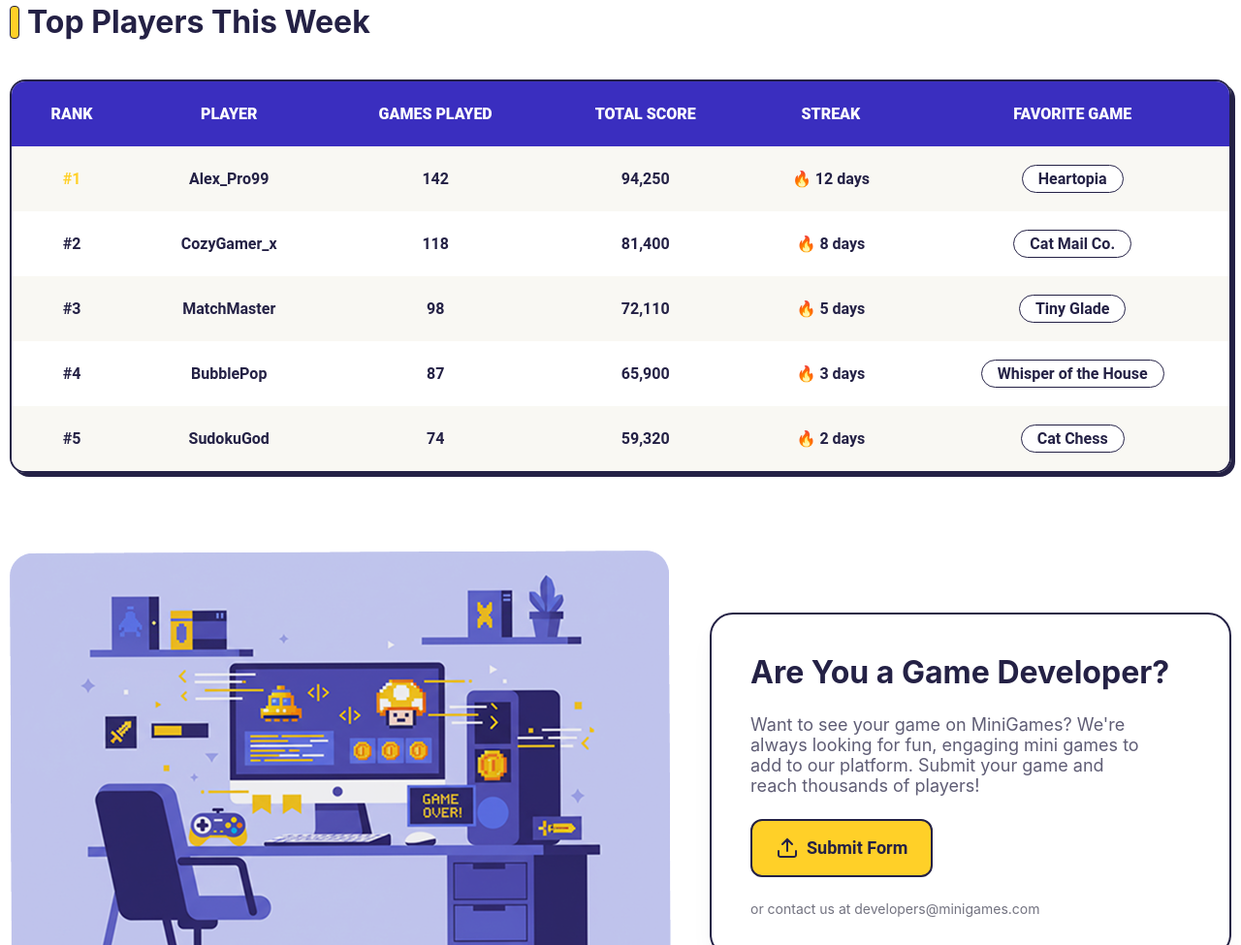
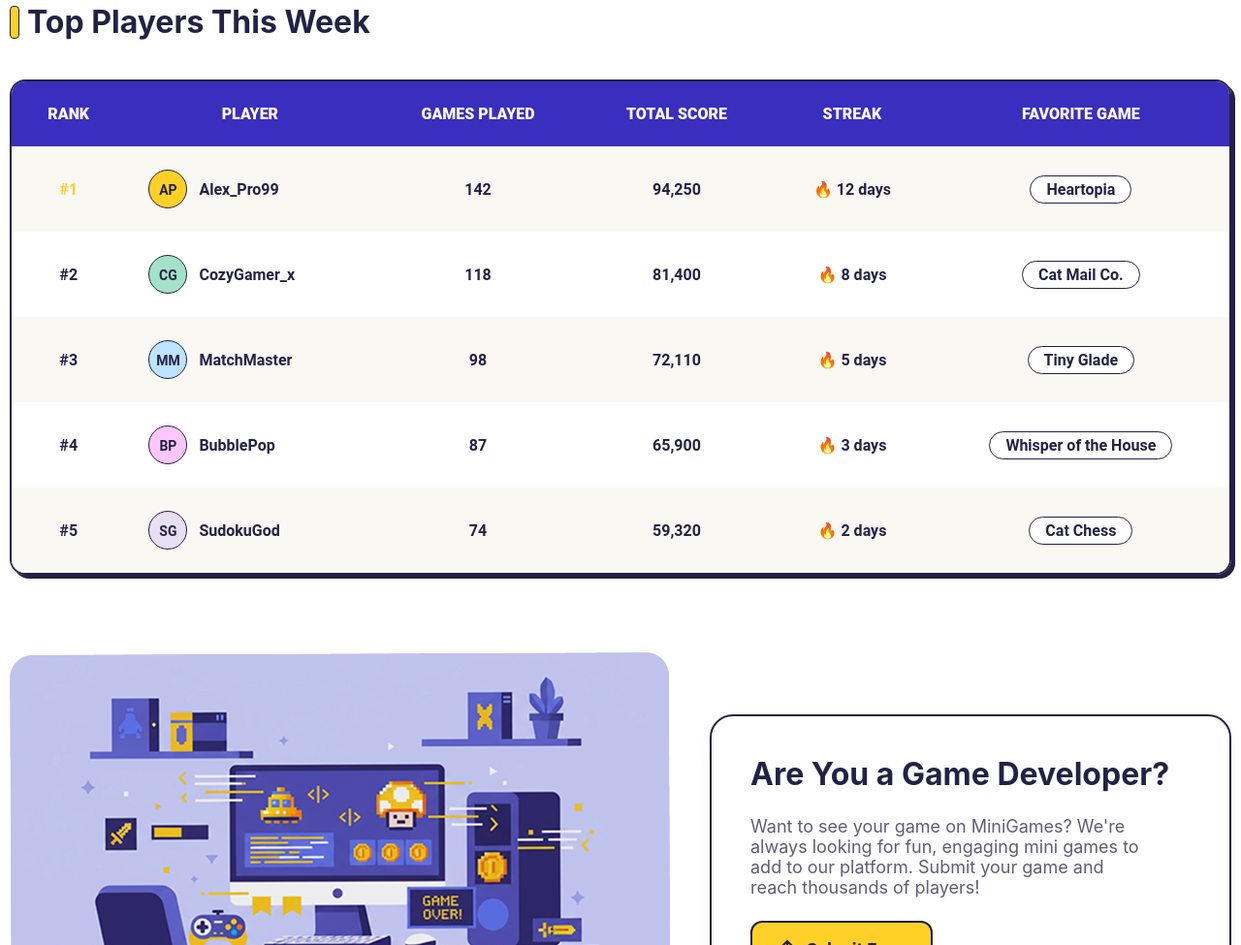
Before and after one commit to nkomiljon/MiniGames, a website built with Vite: page index.html in a window 1280 px wide. Shown: the part 1320-2295 px from the top of the page at 97% size. Built offline with nearby package versions, Linux system fonts and the light colour scheme.

Commit message:
feat: update leaderboard styling and structure; replace yellow class with active for top player; enhance player name cell with avatar and color coding

```diff
--- a/src/components/leaderboard/leaderboard.scss
+++ b/src/components/leaderboard/leaderboard.scss
@@ -50,7 +50,7 @@
       color: $on-primary;
     }
 
-    & > tr > td.yellow {
+    & > tr > td.active {
       color: $primary;
     }
 
@@ -60,9 +60,51 @@
   }
 }
 
+.cell-wrapper {
+  display: flex;
+  flex-direction: row;
+  align-items: center;
+  gap: $label-medium;
+}
+
+.avatar {
+  width: $size-5;
+  height: $size-5;
+  display: inline-flex;
+  flex-direction: column;
+  align-items: center;
+  padding: $label-medium;
+  border: 1.5px solid $on-primary;
+  border-radius: $headline-small;
+  font-family: $roboto;
+  font-size: $body-small;
+  font-weight: $bold;
+  color: $on-primary;
+}
+
 .chips {
   padding: $size-05 $size-2;
   background-color: $white;
   border: 1.5px solid $on-primary;
   border-radius: 20px;
 }
+
+.yellow {
+  background-color: $primary;
+}
+
+.green {
+  background-color: $avatar-random-2;
+}
+
+.cyan {
+  background-color: $avatar-random-3;
+}
+
+.pink {
+  background-color: $avatar-random-4;
+}
+
+.purple {
+  background-color: $avatar-random-5;
+}
--- a/src/components/leaderboard/leaderboard.ts
+++ b/src/components/leaderboard/leaderboard.ts
@@ -127,7 +127,7 @@ function TableRow(player: Player): HTMLElement {
   const tr = document.createElement('tr');
   tr.className = 'tr';
   tr.appendChild(rankCell(player.rank));
-  tr.appendChild(playerNameCell(player.name));
+  tr.appendChild(playerNameCell(player.name, player.rank));
   tr.appendChild(gamesCountCell(player.gamesPlayed));
   tr.appendChild(totalScoreCell(player.totalScore));
   tr.appendChild(streakDaysCell(player.streakDays));
@@ -139,16 +139,29 @@ function TableRow(player: Player): HTMLElement {
 function rankCell(rank: number) {
   const td = document.createElement('td');
   td.textContent = `#${rank}`;
-  if (rank === 1) td.classList.add('yellow');
+  if (rank === 1) td.classList.add('active');
   return td;
 }
 
-function playerNameCell(name: string) {
+function playerNameCell(name: string, i: number) {
+  const colors: string[] = ['yellow', 'green', 'cyan', 'pink', 'purple'];
+
   const td = document.createElement('td');
-  const playerIcon = document.createElement('span');
-  playerIcon.className = '';
-  playerIcon.textContent = name;
-  td.appendChild(playerIcon);
+  const playerNameWrapper = document.createElement('div');
+  playerNameWrapper.className = 'cell-wrapper';
+
+  const avatar = document.createElement('span');
+  avatar.className = 'avatar' + ' ' + colors[i - 1];
+  const value = name.match(/[A-Z]/g)?.join('');
+  avatar.textContent = value || '';
+
+  const userName = document.createElement('span');
+  userName.textContent = name;
+
+  playerNameWrapper.appendChild(avatar);
+  playerNameWrapper.appendChild(userName);
+
+  td.appendChild(playerNameWrapper);
   return td;
 }
 
```
